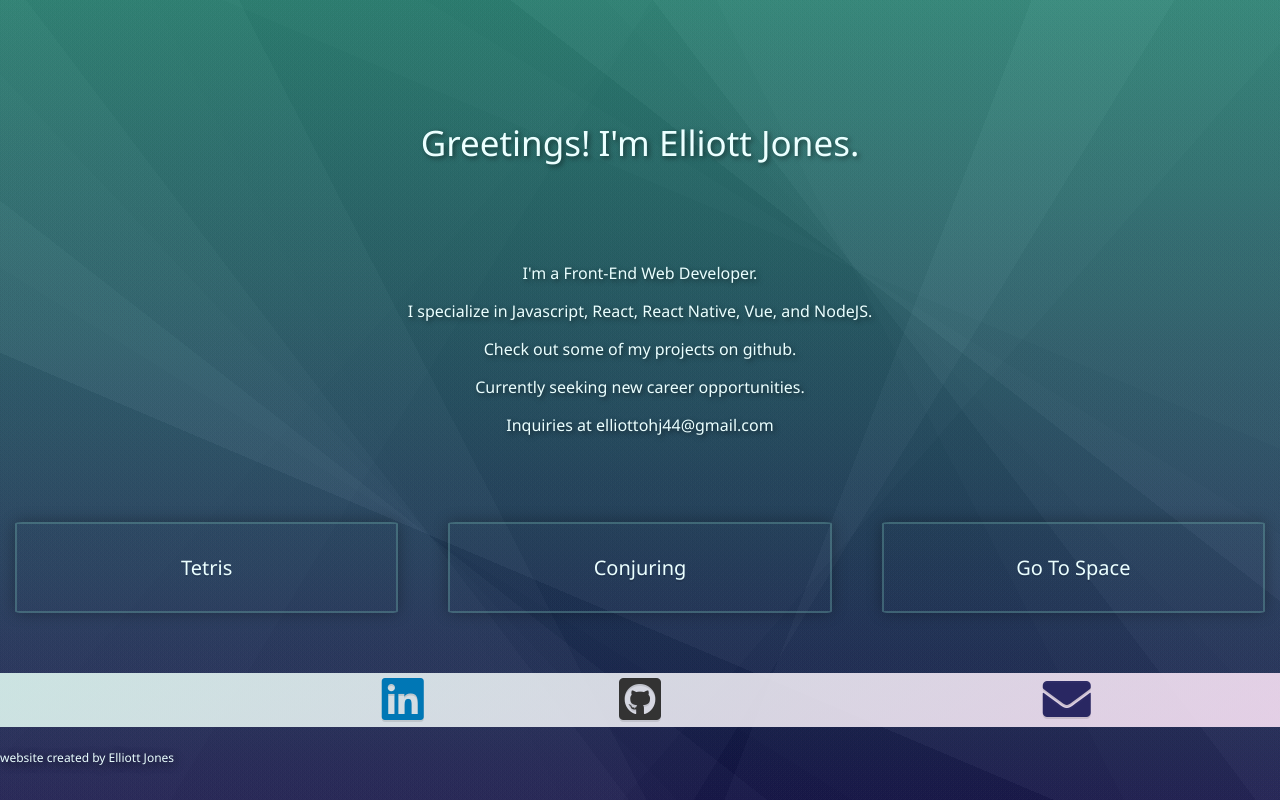
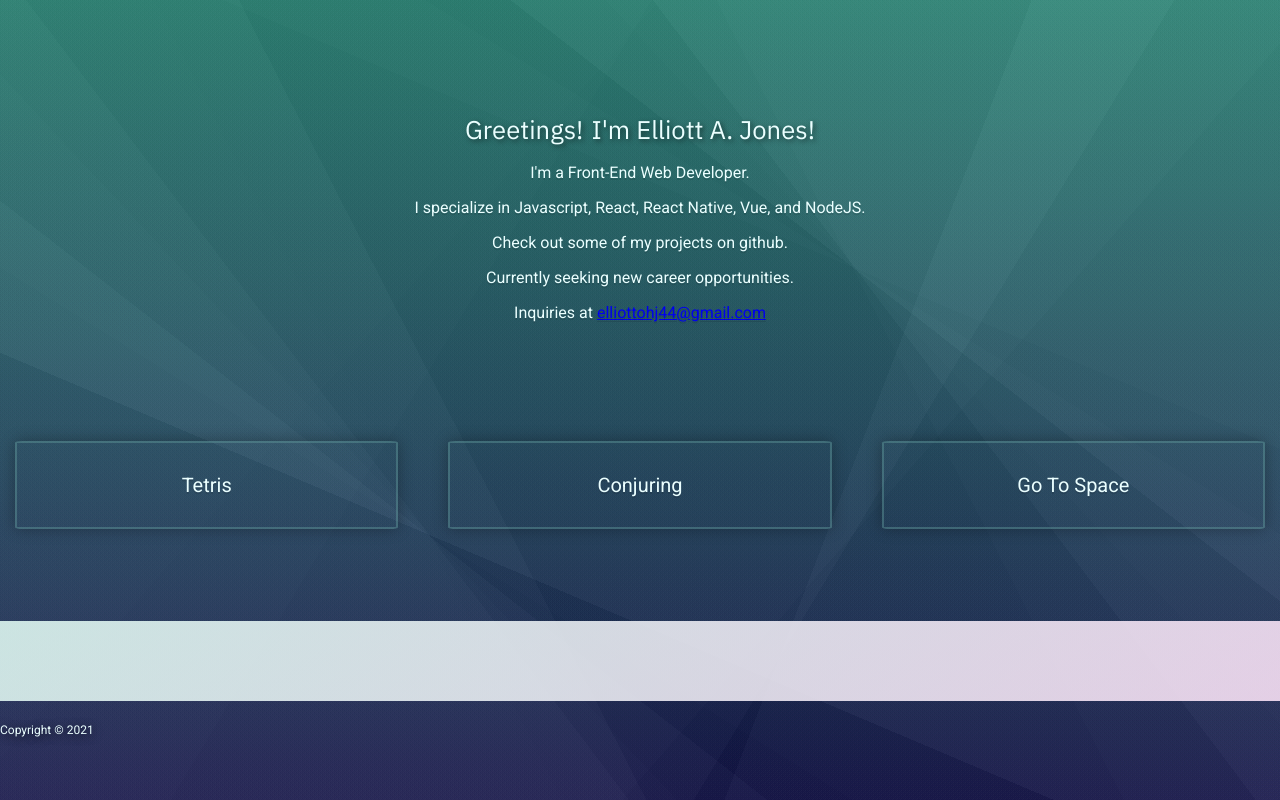
Before and after one commit to elliottandjones/my-personal-portfolio-site, a React (Create React App) app: page / in a window 1280 px wide. Built offline with nearby package versions, Linux system fonts and the light colour scheme.

Commit message:
messin with styles

```diff
--- a/package.json
+++ b/package.json
@@ -10,8 +10,10 @@
     "@types/node": "^12.20.4",
     "@types/react": "^17.0.2",
     "@types/react-dom": "^17.0.1",
+    "@types/react-router-dom": "^5.1.7",
     "react": "^17.0.1",
     "react-dom": "^17.0.1",
+    "react-router-dom": "^5.2.0",
     "react-scripts": "4.0.3",
     "typescript": "^4.2.2",
     "web-vitals": "^1.1.0"
--- a/public/index.html
+++ b/public/index.html
@@ -17,8 +17,8 @@
       user's mobile device or desktop. See https://developers.google.com/web/fundamentals/web-app-manifest/
     -->
   <link rel="manifest" href="%PUBLIC_URL%/manifest.json" />
-  <link rel="stylesheet" href="https://use.fontawesome.com/releases/v5.8.1/css/all.css"
-    integrity="sha384-50oBUHEmvpQ+1lW4y57PTFmhCaXp0ML5d60M1M7uH2+nqUivzIebhndOJK28anvf" crossorigin="anonymous">
+  <!-- <link rel="stylesheet" href="https://use.fontawesome.com/releases/v5.8.1/css/all.css"
+    integrity="sha384-50oBUHEmvpQ+1lW4y57PTFmhCaXp0ML5d60M1M7uH2+nqUivzIebhndOJK28anvf" crossorigin="anonymous"> -->
   <!--
       Notice the use of %PUBLIC_URL% in the tags above.
       It will be replaced with the URL of the `public` folder during the build.
--- a/src/App.tsx
+++ b/src/App.tsx
@@ -1,4 +1,5 @@
-import React, { Component } from 'react';
+import { Component } from 'react';
+import { BrowserRouter as Router, Route } from 'react-router-dom';
 import About from './components/About/About';
 import Contact from './components/Contact/Contact';
 import Footer from './components/Footer/Footer';
@@ -7,12 +8,24 @@ import ProjectList from './components/ProjectList/ProjectList';
 class App extends Component {
   render() {
     return (
-      <div className="App">
-        <About />
-        <ProjectList />
-        <Contact />
-        <Footer />
-      </div>
+      <Router>
+        <main>
+          <Route path="/" exact>
+            <div className='home'>
+              <About />
+              <ProjectList />
+              <Contact />
+              <Footer />
+            </div>
+          </Route>
+          <Route>
+
+          </Route>
+          <Route>
+
+          </Route>
+        </main>
+      </Router>
     );
   }
 }
--- a/src/components/About/About.css
+++ b/src/components/About/About.css
@@ -1,6 +1,9 @@
+@import url('https://fonts.googleapis.com/css2?family=IBM+Plex+Sans&family=Roboto&display=swap');
+
 #about {
   box-sizing: border-box;
   text-align: center;
+  color: var(--lightslate);
   /* background: var(--slate); */
   /* background-image: linear-gradient(-225deg, #231557 0%, #44107A 29%, #FF1361 67%, #FFF800 100%); */
   /* background-image: linear-gradient(-225deg, #473B7B 0%, #3584A7 51%, #30D2BE 100%); */
@@ -10,14 +13,13 @@
   /* Chrome 10-25, Safari 5.1-6 */
   /* background: linear-gradient(to right, #000046, #1CB5E0); */
   /* W3C, IE 10+/ Edge, Firefox 16+, Chrome 26+, Opera 12+, Safari 7+ */
-
   /* height: calc(75vh - 87px); */
-  color: var(--lightslate);
 }
 
 .greeting {
-  font-size: 3.5em;
-  font-weight: 500;
+  font-family: 'IBM Plex Sans', sans-serif;
+  font-size: 1.6rem;
+  font-weight: 400;
   padding-top: 12vh;
   text-shadow: 2px 2px 5px rgba(0, 0, 0, 0.5);
   display: grid;
@@ -36,12 +38,12 @@ span.greeting1 {
       "greeting2"
     ;
   }
-  .aboutme {
+  .description {
     padding-top: 0 !important;
   }
 }
 
-.aboutme {
+.description {
   padding-top: 7vh;
   font-weight: 400;
   text-shadow: 2px 2px 5px rgba(0, 0, 0, 0.5);
@@ -50,11 +52,11 @@ span.greeting1 {
   align-items: center;
 }
 
-.aboutme a {
+.description a {
   text-decoration: none;
   color: var(--lightslate);
 }
 
-.aboutme p {
-  font-size: 1.6em;
+.description p {
+  font-size: 1rem;
 }
--- a/src/components/About/About.tsx
+++ b/src/components/About/About.tsx
@@ -4,7 +4,7 @@ export default function About() {
   return (
     <div id="about" className="about">
       <h1 className="greeting">
-        <span className="greeting1"> Greetings! </span> <span className="greeting2"> I'm Elliott Jones. </span>
+        <span className="greeting1"> Greetings! </span> <span className="greeting2"> I'm Elliott A. Jones! </span>
       </h1>
       <section className="aboutme typing">
         <p>I'm a Front-End Web Developer.</p>
--- a/src/components/Footer/Footer.tsx
+++ b/src/components/Footer/Footer.tsx
@@ -1,7 +1,7 @@
 export default function Footer() {
   return (
     <footer id="footer" className="footer" style={styles}>
-      <p>website created by Elliott Jones</p>
+      <p>Copyright &copy; 2021</p>
     </footer>
   );
 }
--- a/src/index.css
+++ b/src/index.css
@@ -1,14 +1,4 @@
-body {
-  margin: 0;
-  font-family: -apple-system, BlinkMacSystemFont, 'Segoe UI', 'Roboto', 'Oxygen',
-    'Ubuntu', 'Cantarell', 'Fira Sans', 'Droid Sans', 'Helvetica Neue',
-    sans-serif;
-  -webkit-font-smoothing: antialiased;
-  -moz-osx-font-smoothing: grayscale;
-}
-
 :root {
-  /* theme */
   --slate: #175757;
   --dimslate: #08806c;
   --mediumslate: #639c9c;
@@ -20,12 +10,16 @@ body {
   --thememediumlight: #2172bd;
   --themeinverse: #e0571c;
 }
-
-.App {
+body {
+  margin: 0;
+  -webkit-font-smoothing: antialiased;
+  -moz-osx-font-smoothing: grayscale;
+}
+.home {
   box-sizing: border-box;
-  font-family: 'Segoe UI', Tahoma, Geneva, Verdana, -apple-system, BlinkMacSystemFont, Roboto, Oxygen, Ubuntu, Cantarell, 'Open Sans', 'Helvetica Neue', sans-serif;
+  font-family: 'Roboto', Tahoma, Geneva, Verdana, -apple-system, BlinkMacSystemFont, Oxygen, Ubuntu, Cantarell, 'Open Sans', 'Helvetica Neue', 'Segoe UI', sans-serif;
   font-weight: 500;
-  font-size: 10px;
+  font-size: 16px;
   text-shadow: 0 2px 0 rgba(0, 0, 0, 0.1);
   display: grid;
   grid-template-areas:
@@ -35,8 +29,9 @@ body {
     "footer"
   ;
   gap: 10px;
-  /* background: linear-gradient(to top, var(--themedark),rgb(47, 89, 105), var(--dimslate), rgb(22, 156, 112),rgb(32, 66, 52), rgb(94, 170, 156)); */
-  /* background: linear-gradient(45deg, var(--themedark),rgb(47, 89, 105), var(--dimslate), rgb(22, 156, 112), rgb(94, 170, 156), rgb(32, 66, 52)); */
+  min-height: 100vh;
+  min-width: 100%;
+  overflow-x: auto;
   background:
     linear-gradient(233deg, rgba(234, 234, 234, 0.03) 0%, rgba(234, 234, 234, 0.03) 33.3%,rgba(69, 69, 69, 0.03) 33.3%, rgba(69, 69, 69, 0.03) 66.6%,rgba(189, 189, 189, 0.03) 66.6%, rgba(189, 189, 189, 0.03) 99.889%),
     linear-gradient(63deg, rgba(247, 247, 247, 0.03) 0%, rgba(247, 247, 247, 0.03) 38.3%,rgba(93, 93, 93, 0.03) 38.3%, rgba(93, 93, 93, 0.03) 99%),
@@ -48,8 +43,10 @@ body {
     linear-gradient(38deg, rgba(129, 129, 129, 0.07) 0%, rgba(129, 129, 129, 0.07) 33.3%,rgba(38, 38, 38, 0.07) 33.3%, rgba(38, 38, 38, 0.07) 66.6%,rgba(153, 153, 153, 0.07) 66.6%, rgba(153, 153, 153, 0.07) 99.889%),
     linear-gradient(63deg, rgba(51, 51, 51, 0.02) 0%, rgba(51, 51, 51, 0.02) 33.3%,rgba(12, 12, 12, 0.02) 33.3%, rgba(12, 12, 12, 0.02) 66.6%,rgba(158, 158, 158, 0.02) 66.6%, rgba(158, 158, 158, 0.02) 99.889%),
     linear-gradient(227deg, rgba(63, 63, 63, 0.03) 0%, rgba(63, 63, 63, 0.03) 33.3%,rgba(9, 9, 9, 0.03) 33.3%, rgba(9, 9, 9, 0.03) 66.6%,rgba(85, 85, 85, 0.03) 66.6%, rgba(85, 85, 85, 0.03) 99.889%),
+    linear-gradient(0deg, var(--themedark),var(--dimslate));
     /* linear-gradient(103deg, rgba(247, 247, 247, 0.04) 0%, rgba(247, 247, 247, 0.04) 33.3%,rgba(93, 93, 93, 0.04) 33.3%, rgba(93, 93, 93, 0.04) 66.6%,rgba(208, 208, 208, 0.04) 66.6%, rgba(208, 208, 208, 0.04) 99%), */
-    linear-gradient(0deg, var(--themedark),var(--dimslate));
+  /* background: linear-gradient(to top, var(--themedark),rgb(47, 89, 105), var(--dimslate), rgb(22, 156, 112),rgb(32, 66, 52), rgb(94, 170, 156)); */
+  /* background: linear-gradient(45deg, var(--themedark),rgb(47, 89, 105), var(--dimslate), rgb(22, 156, 112), rgb(94, 170, 156), rgb(32, 66, 52)); */
   /* Chrome 10-25, Safari 5.1-6 */
   /* background: linear-gradient(to right, , ); */
   /* W3C, IE 10+/ Edge, Firefox 16+, Chrome 26+, Opera 12+, Safari 7+ */
@@ -58,15 +55,11 @@ body {
   /* background-image: linear-gradient(-225deg, #473B7B 0%, #3584A7 51%, #30D2BE 100%); */
   /* background-image: linear-gradient(to top, #4fb576 0%, #44c489 30%, #28a9ae 46%, #28a2b7 59%, #4c7788 71%, #6c4f63 86%, #432c39 100%); */
   /* background-image: linear-gradient(-225deg, #231557 0%, #44107A 29%, #FF1361 67%, #FFF800 100%); */
-  min-height: 100vh;
-  min-width: 100%;
-  overflow-x: atuo;
 }
 .about{grid-area: about;}
 .project-list{grid-area: project-list;}
 .contact{grid-area: contact;}
 .footer{grid-area: footer;}
-
 /* A grow effect */
 .grow {
   cursor: pointer;
```
Also changed, not shown: 1 other file (tests, documents, lock files or other folders).
